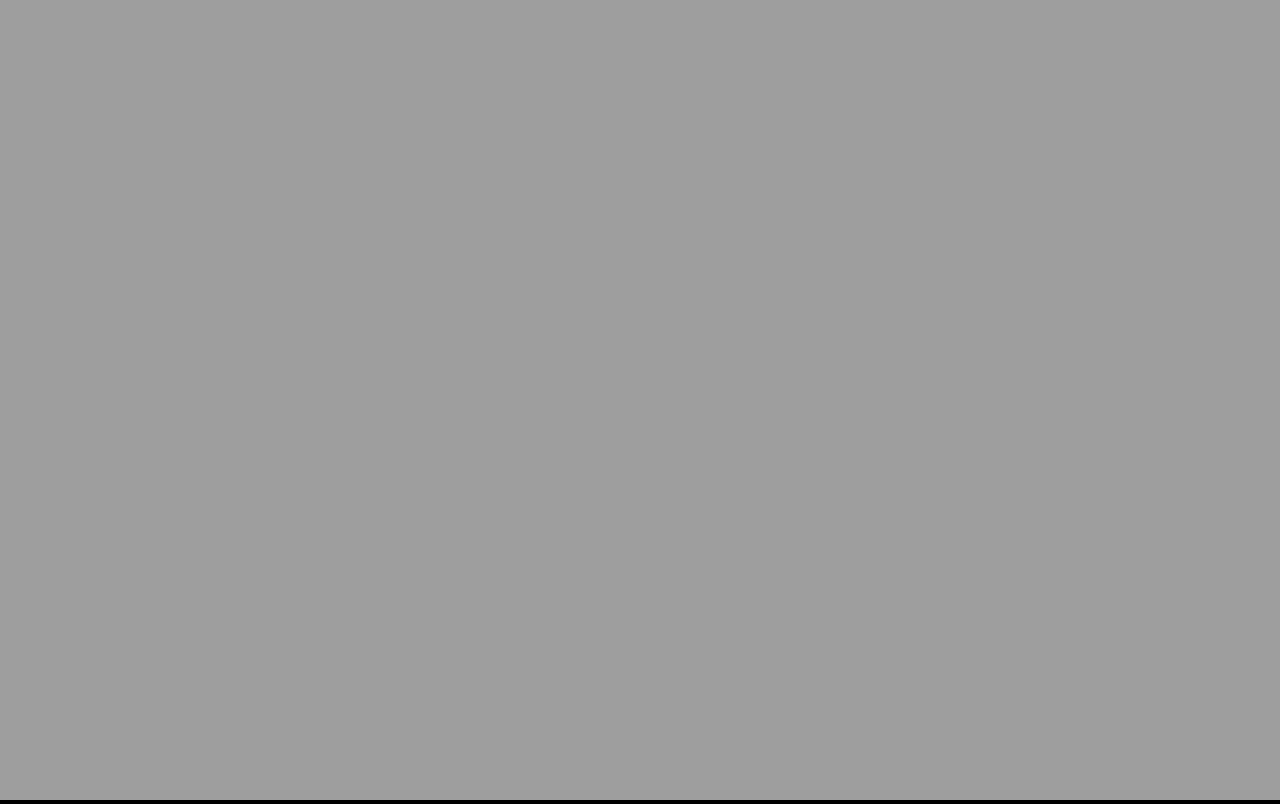
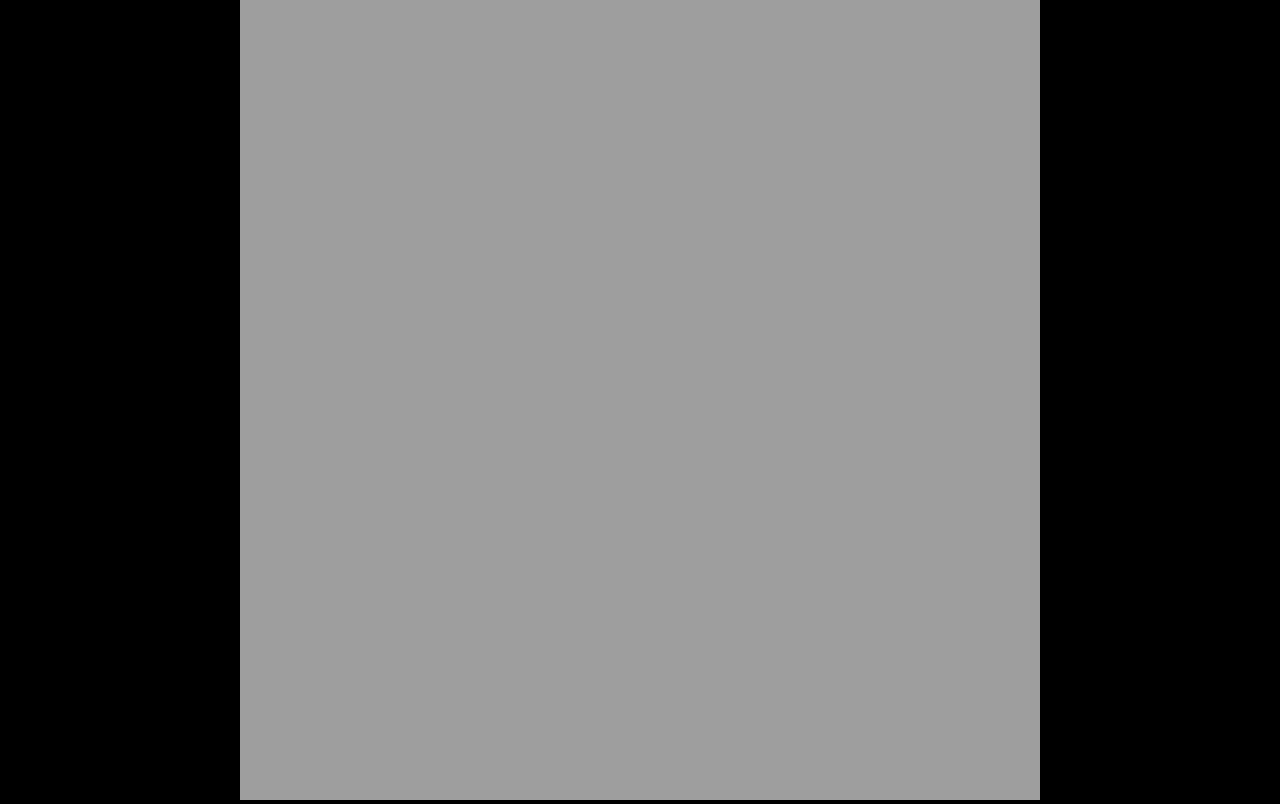
Before and after one commit to ceylon85/Canvas_tutorial, a plain HTML site: page ripple/index.html in a window 1280 px wide. Drawn offline with Linux system fonts and the light colour scheme.

Commit message:
img size

```diff
--- a/ripple/style.css
+++ b/ripple/style.css
@@ -17,6 +17,19 @@ body{
 }
 
 canvas{
+    padding: 0;
+    margin: auto;
+    display: block;
+    width: 800px;
+    height: 800px;
+    position: absolute;
+    top: 0;
+    bottom: 0;
+    left: 0;
+    right: 0;
+}
+
+img{
     width: 100%;
     height: 100%;
 }
```
